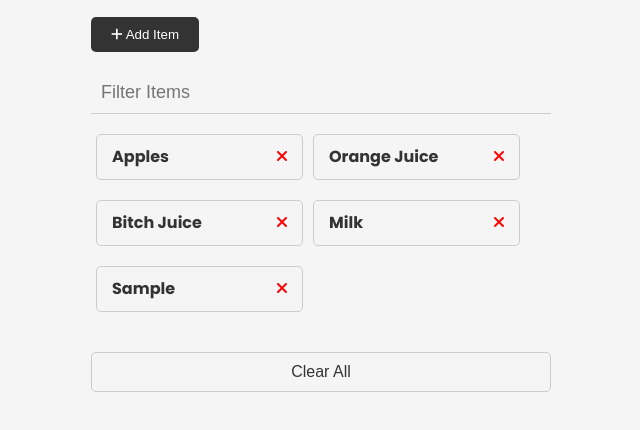
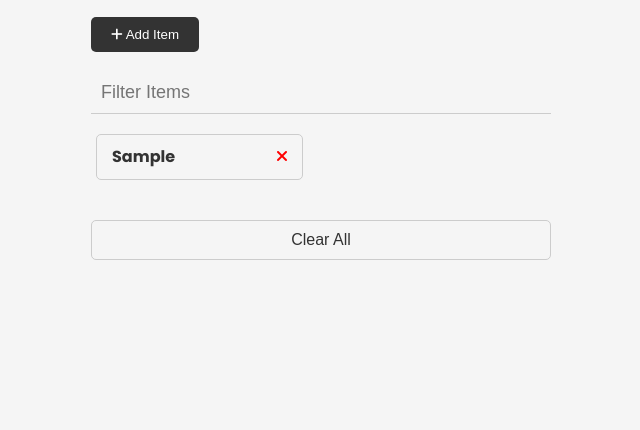
Before and after one commit to mikathefinn/shopping-list-project, a plain HTML site: page index.html in a window 1280 px wide. Both pictures are taken after typing "Sample" into the empty fields and a click on the button "Add Item". Shown: the part 180-610 px from the top of the page, without its empty margins (319-959 px from the left). Drawn offline with Linux system fonts and the light colour scheme.

Commit message:
get and add to local storage

```diff
--- a/index.html
+++ b/index.html
@@ -47,7 +47,7 @@
       </div>
 
       <ul id="item-list" class="items">
-        <li>
+        <!-- <li>
           Apples
           <button class="remove-item btn-link text-red">
             <i class="fa-solid fa-xmark"></i>
@@ -70,7 +70,7 @@
           <button class="remove-item btn-link text-red">
             <i class="fa-solid fa-xmark"></i>
           </button>
-        </li>
+        </li> -->
       </ul>
 
       <button id="clear" class="btn-clear">Clear All</button>
--- a/script.js
+++ b/script.js
@@ -5,7 +5,14 @@ const itemList = document.getElementById('item-list');
 const clearBtn = document.getElementById('clear');
 const itemFilter = document.getElementById('filter');
 
-const addItem = (e) => {
+const displayItems = () => {
+  const itemsFromStorage = getItemsFromStorage();
+  itemsFromStorage.forEach((item) => addItemToDOM(item));
+  //get items from local storage, loop through them and add them to DOM
+  checkUI();
+};
+
+const onAddItemSubmit = (e) => {
   e.preventDefault();
   const newItem = itemInput.value;
 
@@ -14,9 +21,18 @@ const addItem = (e) => {
     alert('You silly cunt, please add an item.');
     return;
   }
+  addItemToDOM(newItem);
+  //create item DOM element
+
+  addItemToStorage(newItem);
+  //Add item to storage
+  checkUI();
+};
+
+const addItemToDOM = (item) => {
   // Create a list item
   const li = document.createElement('li');
-  li.appendChild(document.createTextNode(newItem));
+  li.appendChild(document.createTextNode(item));
   console.log(li);
 
   const button = createButton('remove-item btn-link text-red');
@@ -28,7 +44,6 @@ const addItem = (e) => {
   itemList.appendChild(li);
   // append li to the itemList to add it to the DOM
 
-  checkUI();
   itemInput.value = '';
   //clear the input value to remove the previous entry from the form
 };
@@ -46,6 +61,31 @@ const createIcon = (classes) => {
   icon.className = classes;
   return icon;
 };
+const addItemToStorage = (item) => {
+  console.log(item);
+  const itemsFromStorage = getItemsFromStorage();
+
+  itemsFromStorage.push(item);
+  //push new item (ie. from the input field that is typed in) to the array
+  localStorage.setItem('items', JSON.stringify(itemsFromStorage));
+  // set items to local storage after stringifying the array
+  //local storage can only story strings in key-value pairs
+};
+
+const getItemsFromStorage = () => {
+  let itemsFromStorage;
+  if (localStorage.getItem('items') === null) {
+    itemsFromStorage = [];
+    // check to see if local storage has any items in it, if not, set
+    //itemsFromStorage to an empty array ready to take in more data
+  } else {
+    itemsFromStorage = JSON.parse(localStorage.getItem('items'));
+    //if there is something in local storage, pull it out and parse it into objects
+    //that are placed in itemsFromStorage array
+  }
+  return itemsFromStorage
+};
+
 const removeItem = (e) => {
   //only fire off when clicking something that has a parent that's got a class
   //'remove-item'
@@ -77,11 +117,11 @@ const filterItems = (e) => {
   const text = e.target.value.toLowerCase();
   console.log(text);
 
-  items.forEach(function (item) {
+  items.forEach((item) => {
     if (!item.textContent.toLowerCase().includes(text)) {
       item.style.display = 'none';
     } else {
-      item.style.display = 'block';
+      item.style.display = 'flex';
     }
   });
 };
@@ -104,10 +144,12 @@ const checkUI = () => {
 
 // Event listeners
 
-itemForm.addEventListener('submit', addItem);
+itemForm.addEventListener('submit', onAddItemSubmit);
 itemList.addEventListener('click', removeItem);
 clearBtn.addEventListener('click', clearItems);
 itemFilter.addEventListener('input', filterItems);
 
 checkUI();
 // check items length when loading the page
+document.addEventListener('DOMContentLoaded', displayItems);
+//when DOM loads, displayItems
```
